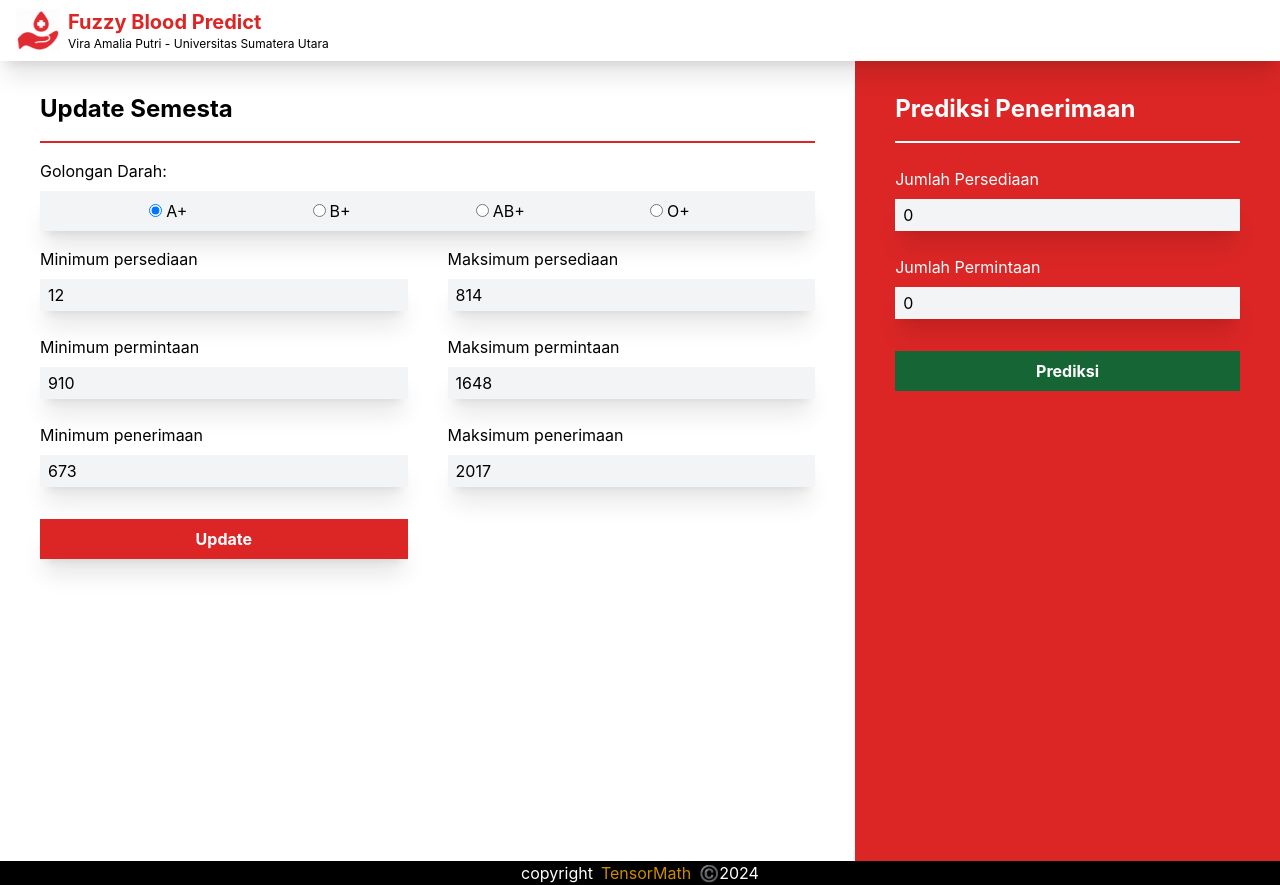
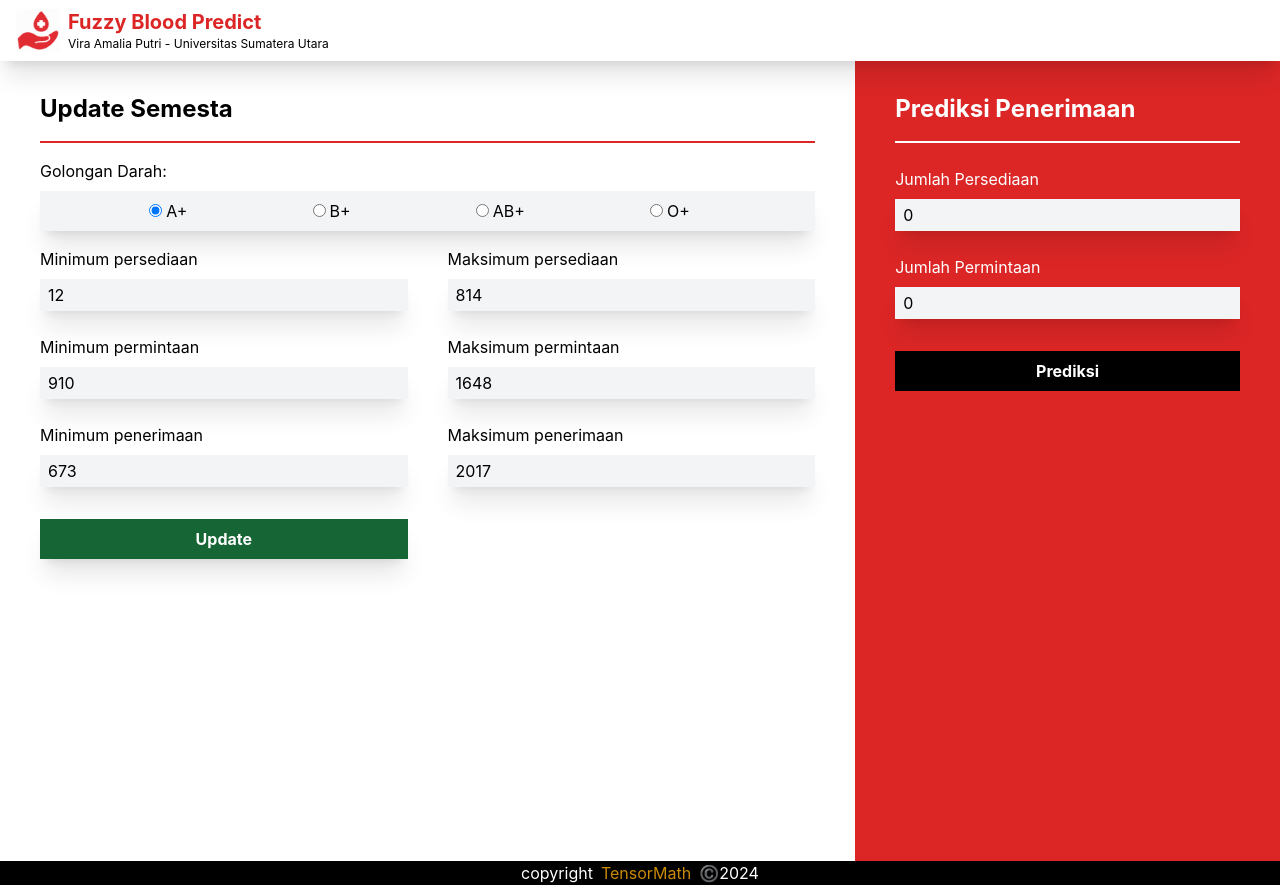
Before and after one commit to alfan-irsyadi/fuzzy-blood-predict, a React (Vite) app: page / in a window 1280 px wide. Built offline with nearby package versions, Linux system fonts and the light colour scheme.

Commit message:
final rev 3

```diff
--- a/src/App.jsx
+++ b/src/App.jsx
@@ -156,7 +156,7 @@ function App() {
               })
             }
             {/* <input type="submit" value="update" /> */}
-            <button type="button" className='bg-red-600 h-10 text-white font-bold shadow-xl py-2 px-4 my-4' onClick={e => update()}>Update</button>
+            <button type="button" className={'bg-green-800 h-10 text-white font-bold shadow-xl py-2 px-4 my-4'+(rasio<3/2 ? " col-span-2": "")} onClick={e => update()}>Update</button>
           </form>
         </div>
         <div className='px-10 py-4 bg-red-600 col-span-1 text-white'>
@@ -173,7 +173,7 @@ function App() {
               <label htmlFor="permintaan">Jumlah Permintaan</label>
               <input type="number" name='permintaan' className='input text-black' value={permintaan} onChange={e => setPermintaan(e.target.value)} />
             </div>
-            <button type="button" className='my-4 font-bold bg-green-800 px-4 py-2 w-full' onClick={e => predict(e)}>Prediksi</button>
+            <button type="button" className='my-4 font-bold bg-black px-4 py-2 w-full' onClick={e => predict(e)}>Prediksi</button>
           </form>
         </div>
       </div>
```
